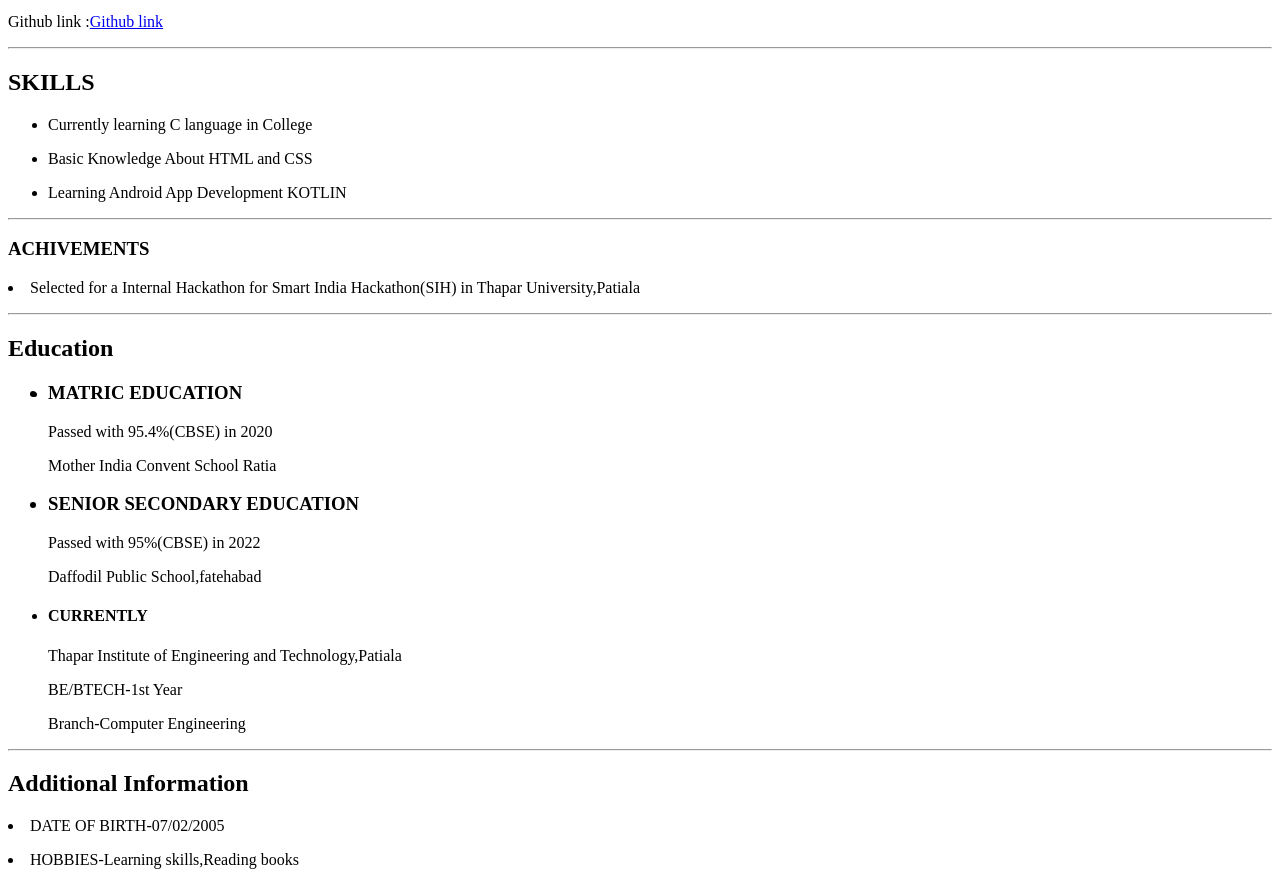
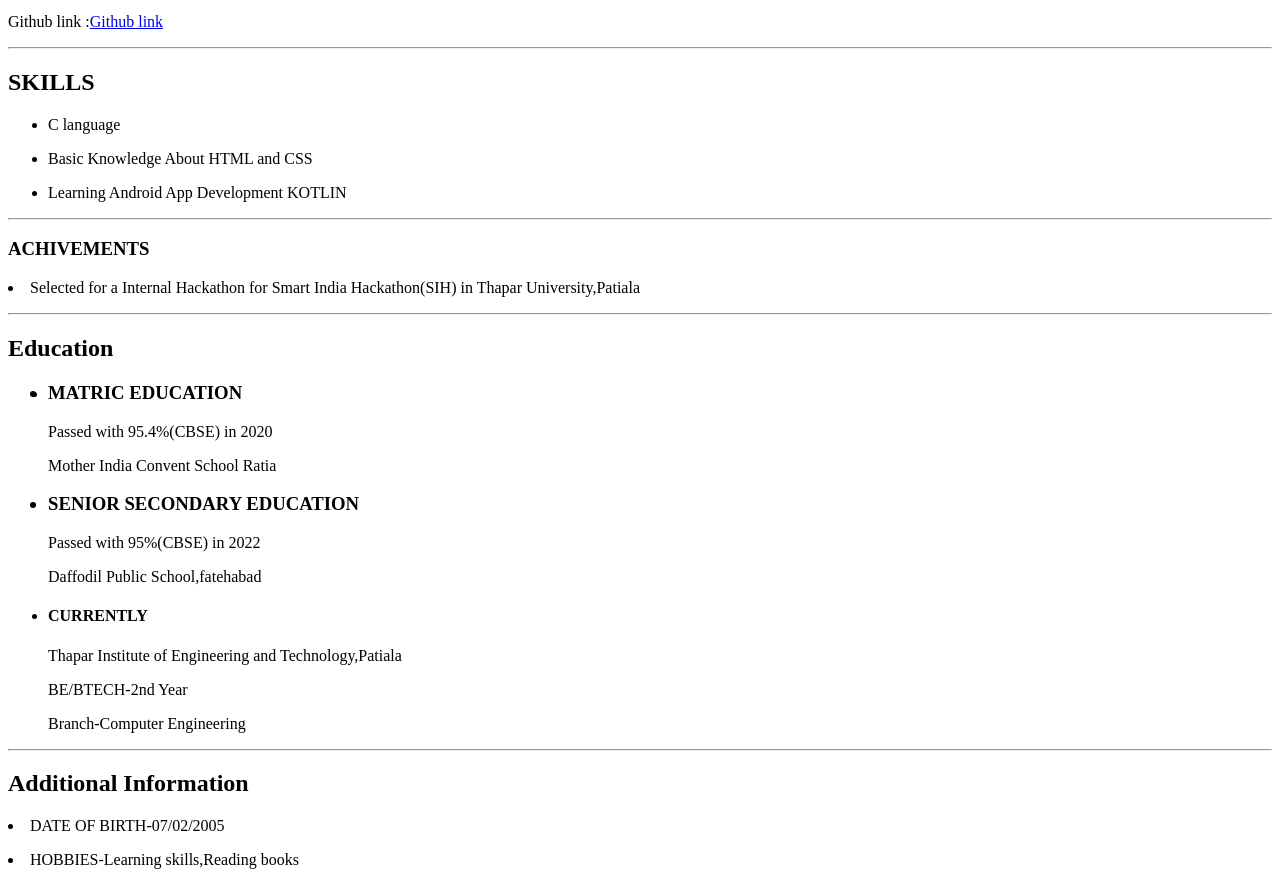
Before and after one commit to gautam070205/myPortfolio, a plain HTML site: page index.html in a window 1280 px wide. Shown: the part 428-1310 px from the top of the page. Drawn offline with Linux system fonts and the light colour scheme.

Commit message:
Update index.html

```diff
--- a/index.html
+++ b/index.html
@@ -27,7 +27,7 @@
         <h2> SKILLS</h2>
         <ul>
             <li>
-                <p>Currently learning C language in College </p>
+                <p>C language </p>
                 <li> <p>Basic Knowledge About HTML and CSS</p>
                <li> <P>Learning Android App Development KOTLIN</P>
                 </li>
@@ -66,7 +66,7 @@
                  <h4>
                    <li> CURRENTLY</li></h4>
                  <P>Thapar Institute of Engineering and Technology,Patiala</P>
-                 <p>BE/BTECH-1st Year</p>
+                 <p>BE/BTECH-2nd Year</p>
                  <p>Branch-Computer Engineering</p>
             </li>
             </ul>
```
